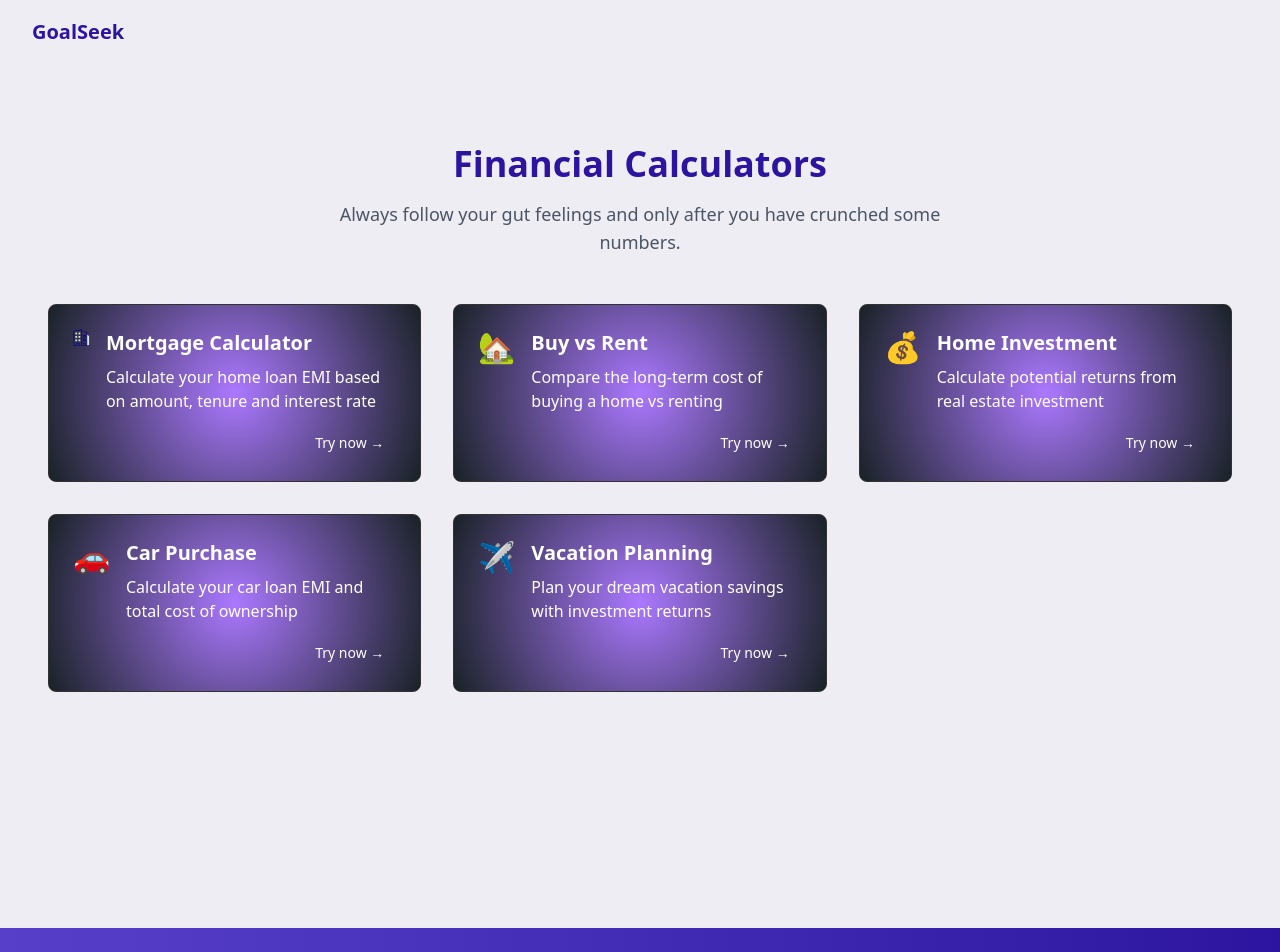
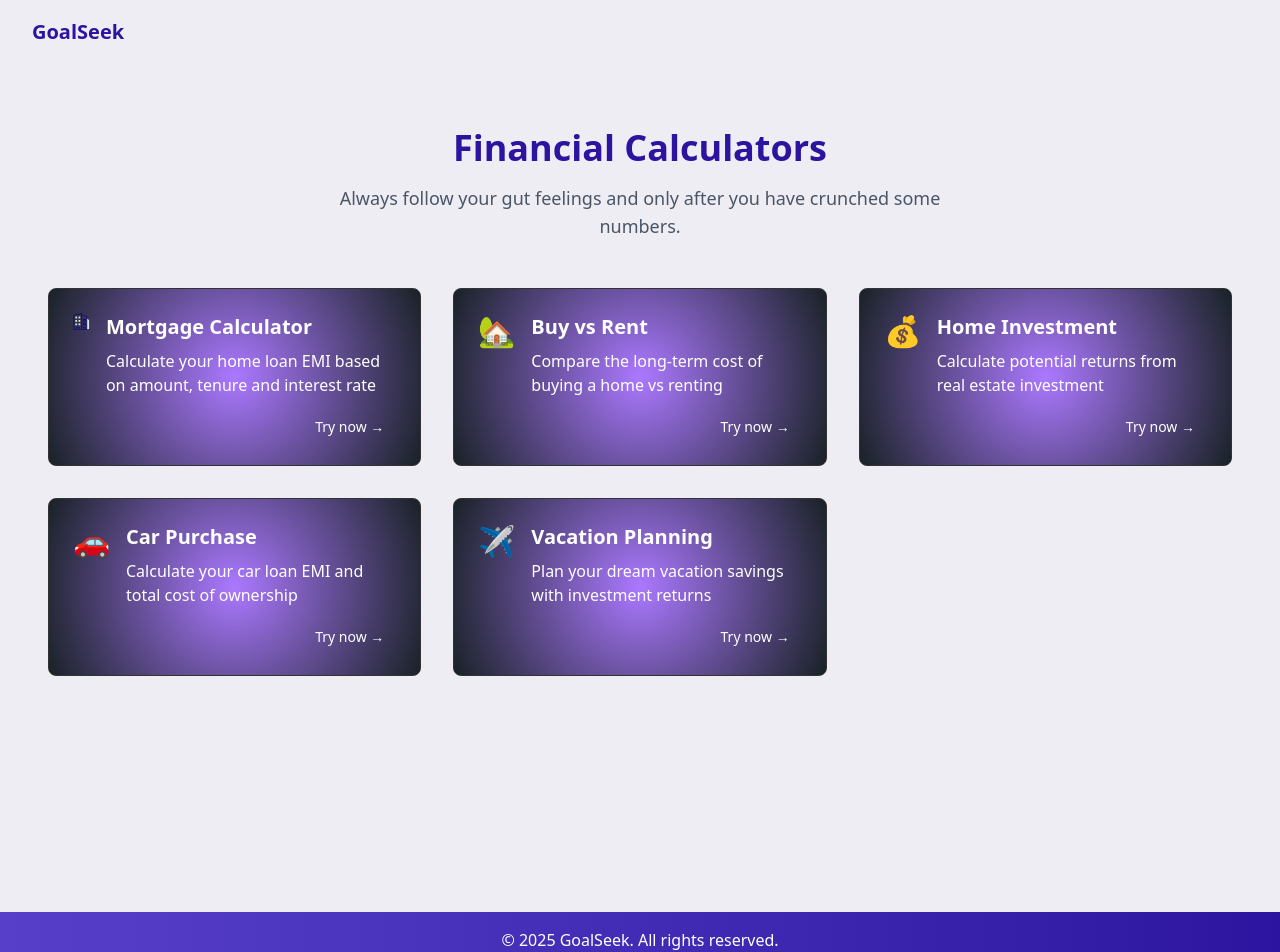
Before and after one commit to SerDunk/financial-calculators, a Next.js app: page / in a window 1280 px wide. Shown: the top 952 px of the page. Built offline with nearby package versions, Linux system fonts and the light colour scheme.

Commit message:
Scrollbar and spacing fixed

```diff
--- a/src/app/globals.css
+++ b/src/app/globals.css
@@ -21,15 +21,6 @@ body {
 
 ::-webkit-scrollbar-track {
   background: #f1f1f1;
-}
-
-::-webkit-scrollbar-thumb {
-  background: var(--color-primary);
-  border-radius: 4px;
-}
-
-::-webkit-scrollbar-thumb:hover {
-  background: var(--color-accent);
 }
 
 /* Form inputs */
--- a/src/app/layout.js
+++ b/src/app/layout.js
@@ -12,10 +12,10 @@ export default function RootLayout({ children }) {
     <html lang="en" className={lexend.variable}>
       <body className="bg-[#EFEDF4] min-h-screen flex flex-col">
         <Navbar />
-        <main className="container mx-auto px-4 py-8 flex-grow">
+        <main className="container mx-auto px-4 py-4 flex-grow">
           {children}
         </main>
-        <footer className="bg-gradient-to-r from-[#583FCA] to-[#2D14A0] text-white py-6">
+        <footer className="bg-gradient-to-r from-[#583FCA] to-[#2D14A0] text-white py-2 mt-4 sm:py-4">
           <div className="container mx-auto px-4 text-center">
             <p>© {new Date().getFullYear()} GoalSeek. All rights reserved.</p>
           </div>
```
